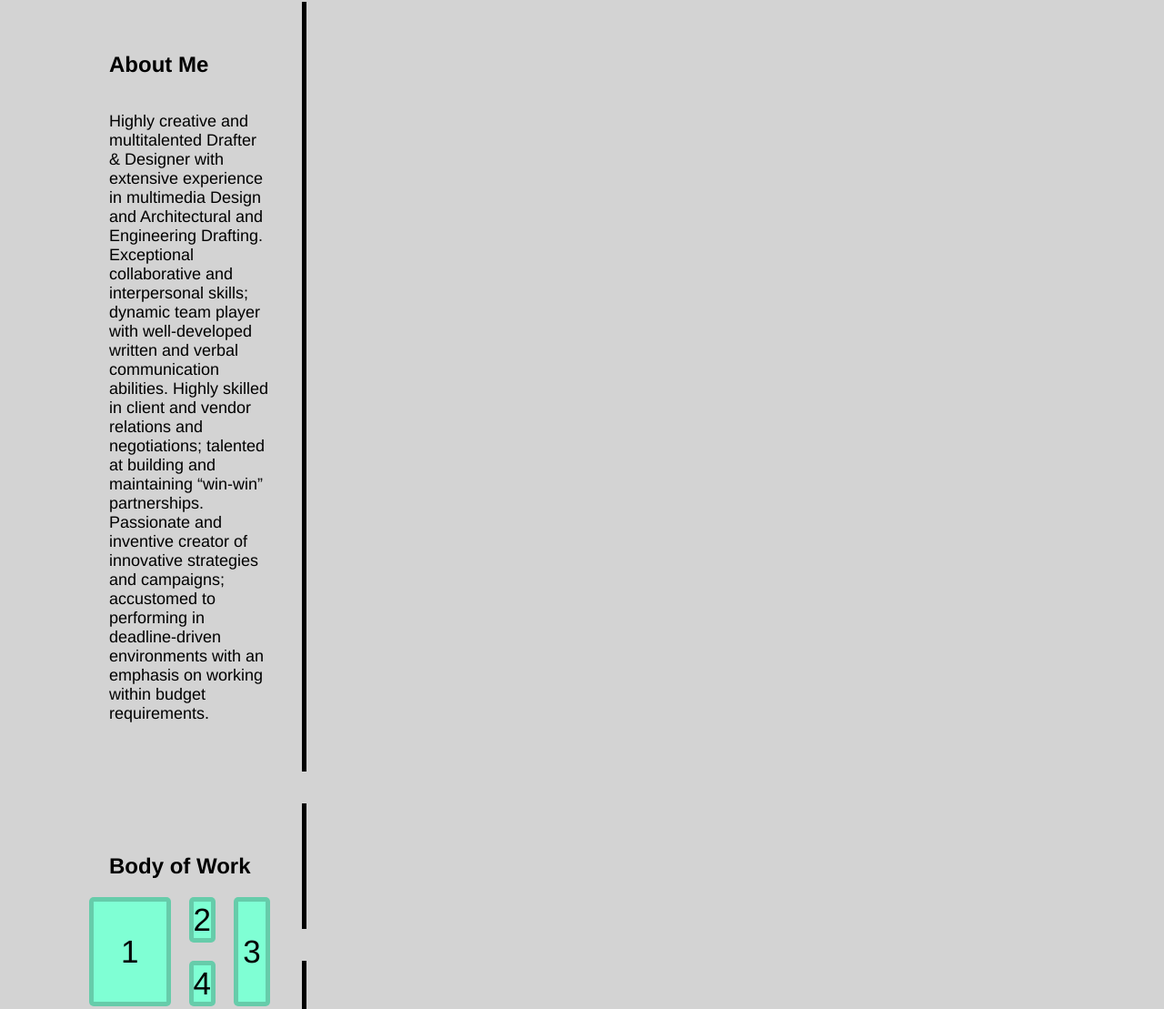
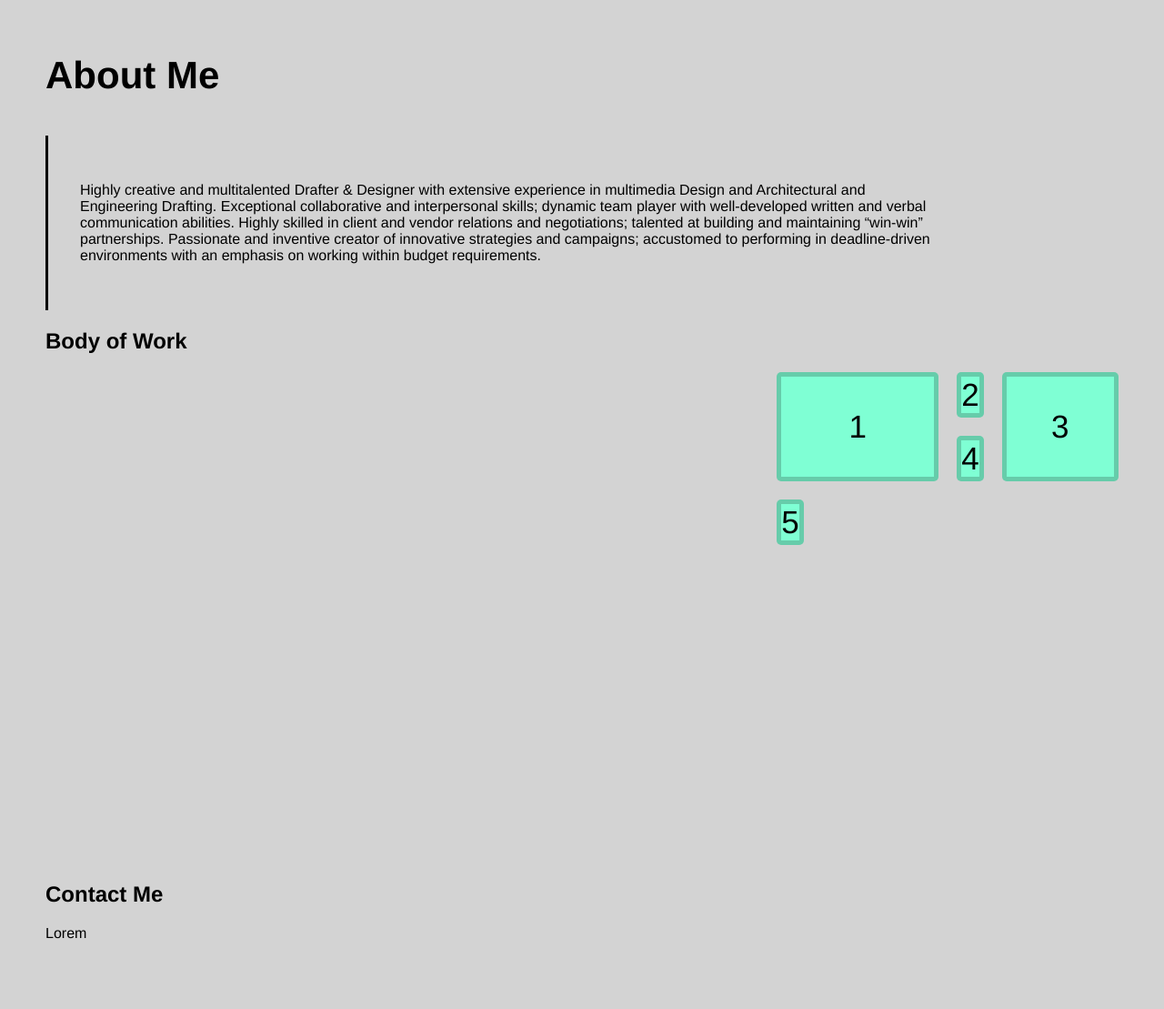
Before and after one commit to Ceven8498/Portfolio, a plain HTML site: page index.html in a window 1280 px wide. Shown: the part 740-1849 px from the top of the page at 91% size. Drawn offline with Linux system fonts and the light colour scheme.

Commit message:
flex boxes

```diff
--- a/assets/css/style.css
+++ b/assets/css/style.css
@@ -63,34 +63,24 @@ a:hover {
 }
 
 /*WHAT-I-DO*/
-.intro{
-    width: 75%;
-    display: inline-block;
+.content {
+    margin: 50px auto;
+    padding-bottom: 50px;
+    width: 100%;
+    display: flex;
+    flex-direction: column;
+    flex-wrap: wrap;
+    align-items: left;
+    justify-content: space-between;
 }
-#content {
-    margin: 35px;
+.content h3 {
+    font-size: 42px
+}
+.step-text {
+    width: 80%;
     padding: 35px;
-    height: 65%;
-    width: 15%;
-    color: Black;
-    border-right: 5px solid black;
-}
-#main {
-    margin: 35px;
-    padding: 35px;
-    height: 65%;
-    width: 15%;
-    color: Black;
-    border-right: 5px solid black;
-}
-.content h2 {
-    font-size: 32px;
-
-
-}
-#statement {
-    font-size: 18px;
-    display: inline-block
+    border-left: 3px solid black;
+    flex: 12;
 }
 .grid-container {
     display: grid;
--- a/index.html
+++ b/index.html
@@ -36,23 +36,23 @@
         </div>
     </div>
 
-<section>
-    <div id="content">
-        <div id="ABOUT-ME">
-            <h2 class=>
-            About Me
-            </h2>
-            <p id=statement>
+<div class="content">
+    <h3>About Me</h3>
+        <div class="step-info">
+            <div class="step-text">
+            <p>
             Highly creative and multitalented Drafter & Designer with extensive experience in multimedia Design and Architectural and Engineering Drafting. Exceptional collaborative and interpersonal skills; dynamic team player with well-developed written and verbal communication abilities. Highly skilled in client and vendor relations and negotiations; talented at building and maintaining “win-win” partnerships. Passionate and inventive creator of innovative strategies and campaigns; accustomed to performing in deadline-driven environments with an emphasis on working within budget requirements.
             </p>
             </div>
         </div>
 
-    <div id="main">
+
+    <div id="content">
             <div id="BODY-OF-WORK">
                 <h2>
                 Body of Work
                 </h2>
+            </div>
     </div>
     <div class="container">
         <div class="grid-container">
@@ -61,7 +61,6 @@
           <div class="grid-item item-3">3</div>
           <div class="grid-item item-4">4</div>
           <div class="grid-item item-5">5</div>
-                </div>
         </div>
     </div>
 
```
Lines whose indentation alone changed are shown as unchanged.
